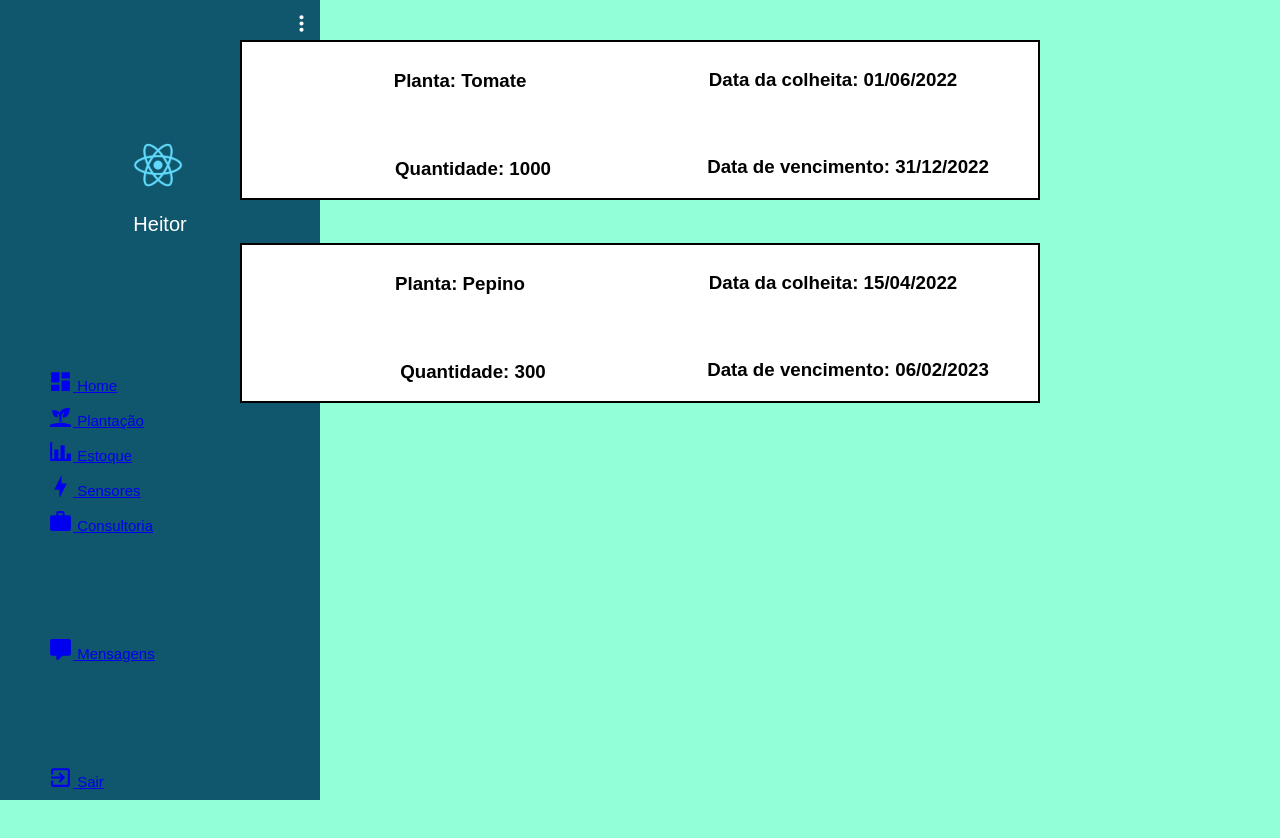
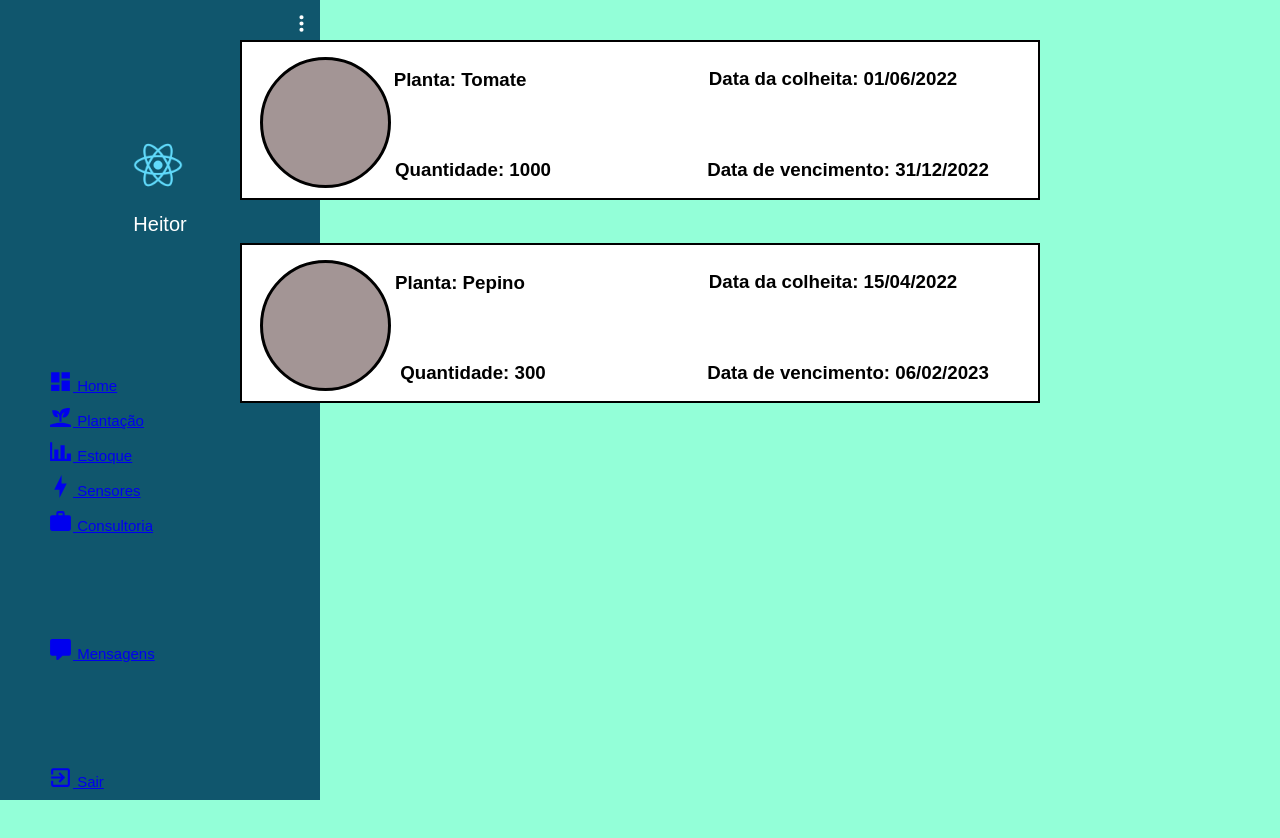
Before and after one commit to lucaslimamendes/planta-e-hidro_app, a React (Create React App) app: page /stock in a window 1280 px wide. Shown: the top 838 px of the page. Built offline with nearby package versions, Linux system fonts and the light colour scheme.

Commit message:
Css alterations and background image inclusion

```diff
--- a/package.json
+++ b/package.json
@@ -14,7 +14,7 @@
     "web-vitals": "^2.1.4"
   },
   "scripts": {
-    "start": "CHOKIDAR_USEPOLLING=true react-scripts start",
+    "start": "react-scripts start",
     "build": "react-scripts build",
     "test": "react-scripts test --watchAll=false --passWithNoTests",
     "eject": "react-scripts eject"
--- a/src/pages/Consultancy/index.js
+++ b/src/pages/Consultancy/index.js
@@ -9,9 +9,9 @@ const Consultancy = () => {
         <SideBar />
       <div class="container">
         <div class="bubble">
-          {/* <div class="imageDiv">
-            <img src='../public/consultor.jpeg' alt="Girl in a jacket" width="125" height="125" class="image"> </img>
-          </div> */}
+          <div class="imageDiv">
+            {/* <img src='../public/consultor.jpeg' alt="Girl in a jacket" width="125" height="125" class="image"> </img> */}
+          </div>
           <div class="name">
             <h3><p>Nome: Hortêncio Figo</p></h3>
           </div>
--- a/src/pages/Consultancy/styles.css
+++ b/src/pages/Consultancy/styles.css
@@ -27,19 +27,19 @@
 .name {
     position: relative;
     right: 90px;
-      bottom: 30px
+    bottom: 160px
 }
 
 .specialty {
     position: relative;
     left: 190px;
-      bottom: 267px
+    bottom: 397px
 }
 
 .formation {
     position: relative;
     right: 75px;
-      bottom: 60px
+    bottom: 190px
 }
 
 
@@ -88,3 +88,15 @@
     margin: 0;
     font-family: arial, sans-serif;
 }
+
+.imageDiv {
+  position: relative;
+  left: 18px;
+  top: 15px;
+  border: 3px solid #000000;
+  width: 125px;
+  height: 125px;
+  background-color: rgb(163, 149, 149);
+  border-radius: 50%;
+
+}
--- a/src/pages/Plantation/index.js
+++ b/src/pages/Plantation/index.js
@@ -9,9 +9,9 @@ const Plantation = () => {
             <SideBar />
             <div className="content-container">
                 <div className="content-bubble">
-                    {/* <div className="content-imageDiv">
-                        <img src="https://blog.belagro.com.br/content/uploads/2022/01/plantar-alface-750x422.jpg" alt="Alface" width="125" height="125" className="content-image"> </img>
-                    </div> */}
+                    <div className="content-imageDiv">
+                        {/* <img src="https://blog.belagro.com.br/content/uploads/2022/01/plantar-alface-750x422.jpg" alt="Alface" width="125" height="125" className="content-image"> </img> */}
+                    </div>
                     <div className="content-plant">
                         <h3>
                             <p>Planta: Alface</p>
@@ -37,9 +37,9 @@ const Plantation = () => {
 
             <div className="content-container2">
                 <div className="content-bubble">
-                    {/* <div className="content-imageDiv">
-                        <img src="https://media.istockphoto.com/photos/selective-focus-on-ripe-red-tomatoes-on-the-branches-in-the-growing-picture-id1256312003?k=20&m=1256312003&s=612x612&w=0&h=uEjpVhfHvHXE8729jn4Oj0l-8Sa3HmTVbPVYdADqc1M=" alt="Tomate" width="125" height="125" class="content-image">  </img>
-                    </div> */}
+                    <div className="content-imageDiv">
+                        {/* <img src="https://media.istockphoto.com/photos/selective-focus-on-ripe-red-tomatoes-on-the-branches-in-the-growing-picture-id1256312003?k=20&m=1256312003&s=612x612&w=0&h=uEjpVhfHvHXE8729jn4Oj0l-8Sa3HmTVbPVYdADqc1M=" alt="Tomate" width="125" height="125" class="content-image">  </img> */}
+                    </div>
                     <div className="content-plant">
                         <h3>
                             <p>Planta: Tomate</p>
@@ -65,9 +65,9 @@ const Plantation = () => {
 
             <div className="content-container3">
                 <div className="content-bubble">
-                    {/* <div className="content-imageDiv">
-                        <img src="https://revistacampoenegocios.com.br/wp-content/uploads/2019/07/Cr%C3%A9ditos-Shutterstock-3-1024x682.jpeg" alt="Pepino" width="125" height="125" class="content-image"> </img>
-                    </div> */}
+                    <div className="content-imageDiv">
+                        {/* <img src="https://revistacampoenegocios.com.br/wp-content/uploads/2019/07/Cr%C3%A9ditos-Shutterstock-3-1024x682.jpeg" alt="Pepino" width="125" height="125" class="content-image"> </img> */}
+                    </div>
                     <div className="content-plant">
                         <h3>
                             <p>Planta: Pepino</p>
--- a/src/pages/Plantation/styles.css
+++ b/src/pages/Plantation/styles.css
@@ -28,6 +28,17 @@
     right: 320px;
     top: 15px;
     border: 3px solid #000000;
+}
+
+.content-imageDiv {
+    position: relative;
+    left: 18px;
+    top: 15px;
+    border: 3px solid #000000;
+    width: 125px;
+    height: 125px;
+    background-color: rgb(163, 149, 149);
+
 }
 
 .content-plant {
--- a/src/pages/Stock/index.js
+++ b/src/pages/Stock/index.js
@@ -9,9 +9,9 @@ const Stock = () => {
         <SideBar />
         <div class="container">
           <div class="bubble">
-            {/* <div class="imageDiv">
-              <img src="https://blog.belagro.com.br/content/uploads/2022/01/plantar-alface-750x422.jpg" alt="Girl in a jacket" width="125" height="125" class="image"> </img>
-            </div> */}
+            <div class="imageDiv">
+              {/* <img src="https://blog.belagro.com.br/content/uploads/2022/01/plantar-alface-750x422.jpg" alt="Girl in a jacket" width="125" height="125" class="image"> </img> */}
+            </div>
             <div class="plant">
               <h3><p>Planta: Alface</p></h3>
             </div>
@@ -29,9 +29,9 @@ const Stock = () => {
 
         <div class="container2">
           <div class="bubble">
-            {/* <div class="imageDiv">
-            <img src="https://media.istockphoto.com/photos/selective-focus-on-ripe-red-tomatoes-on-the-branches-in-the-growing-picture-id1256312003?k=20&m=1256312003&s=612x612&w=0&h=uEjpVhfHvHXE8729jn4Oj0l-8Sa3HmTVbPVYdADqc1M=" alt="Girl in a jacket" width="125" height="125" class="image"> </img>
-            </div> */}
+            <div class="imageDiv">
+            {/* <img src="https://media.istockphoto.com/photos/selective-focus-on-ripe-red-tomatoes-on-the-branches-in-the-growing-picture-id1256312003?k=20&m=1256312003&s=612x612&w=0&h=uEjpVhfHvHXE8729jn4Oj0l-8Sa3HmTVbPVYdADqc1M=" alt="Girl in a jacket" width="125" height="125" class="image"> </img>  */}
+            </div>
             <div class="plant">
               <h3><p>Planta: Tomate</p></h3>
             </div>
@@ -49,9 +49,9 @@ const Stock = () => {
 
         <div class="container3">
           <div class="bubble">
-            {/* <div class="imageDiv">
-              <img src="https://revistacampoenegocios.com.br/wp-content/uploads/2019/07/Cr%C3%A9ditos-Shutterstock-3-1024x682.jpeg" alt="Girl in a jacket" width="125" height="125" class="image"> </img>
-            </div> */}
+            <div class="imageDiv">
+              {/* <img src="https://revistacampoenegocios.com.br/wp-content/uploads/2019/07/Cr%C3%A9ditos-Shutterstock-3-1024x682.jpeg" alt="Girl in a jacket" width="125" height="125" class="image"> </img> */}
+            </div>
             <div class="plant">
               <h3><p>Planta: Pepino</p></h3>
             </div>
--- a/src/pages/Stock/styles.css
+++ b/src/pages/Stock/styles.css
@@ -30,25 +30,25 @@
 .plant {
   position: relative;
   right: 180px;
-      bottom: 30px
+  bottom: 162px
 }
 
 .quantity {
   position: relative;
   right: 167px;
-      bottom: 60px
+  bottom: 190px
 }
 
 .dayHarvested {
   position: relative;
   left: 193px;
-      bottom: 268px
+  bottom: 400px
 }
 
 .expirationDate {
   position: relative;
   left: 208px;
-      bottom: 300px
+  bottom: 428px
 }
 
 .container2 {
@@ -81,3 +81,14 @@
   margin: 0;
   font-family: arial, sans-serif;
 }
+
+.imageDiv {
+  position: relative;
+  left: 18px;
+  top: 15px;
+  border: 3px solid #000000;
+  width: 125px;
+  height: 125px;
+  background-color: rgb(163, 149, 149);
+
+}
```
Lines whose indentation alone changed are shown as unchanged.
